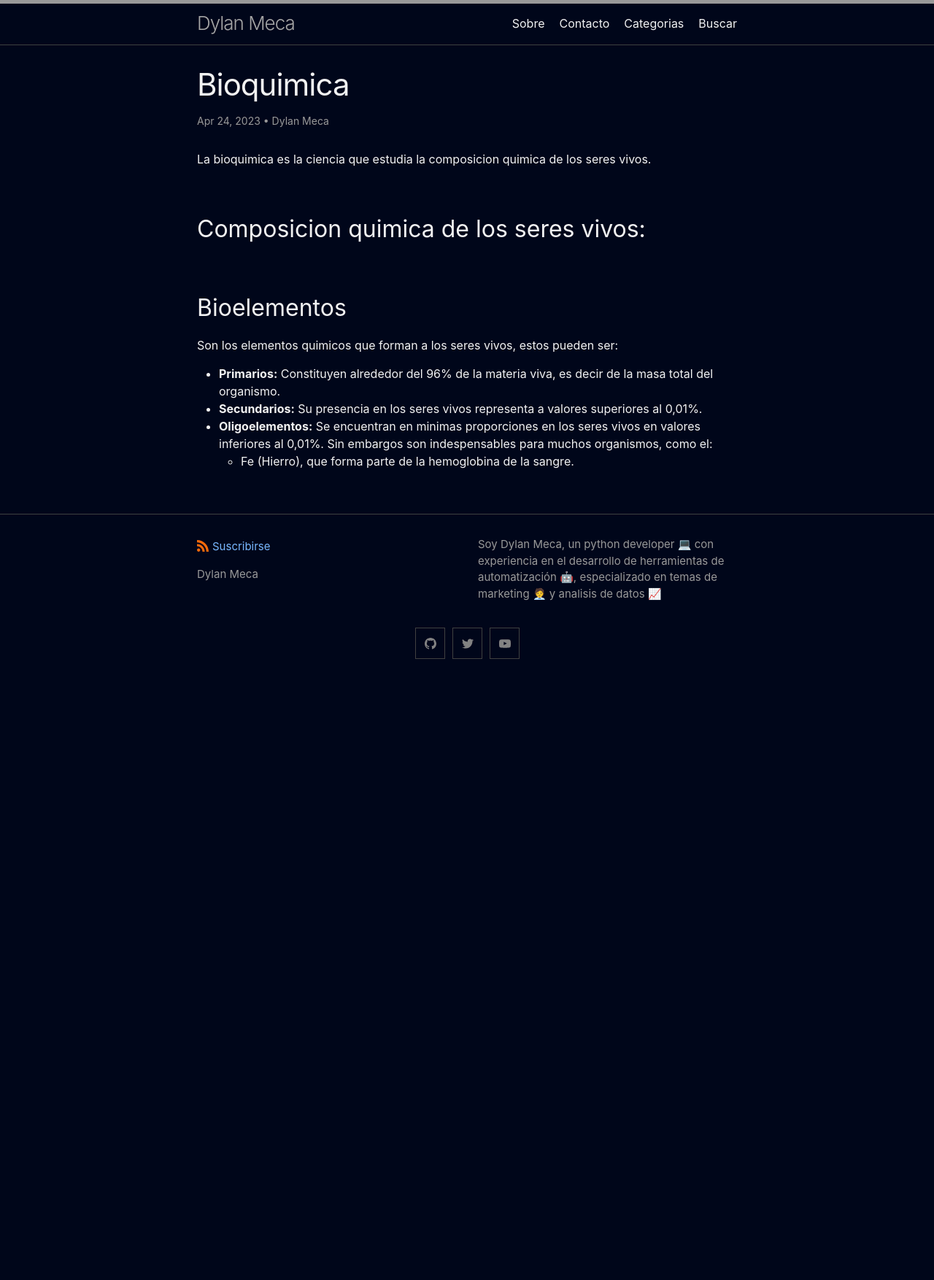
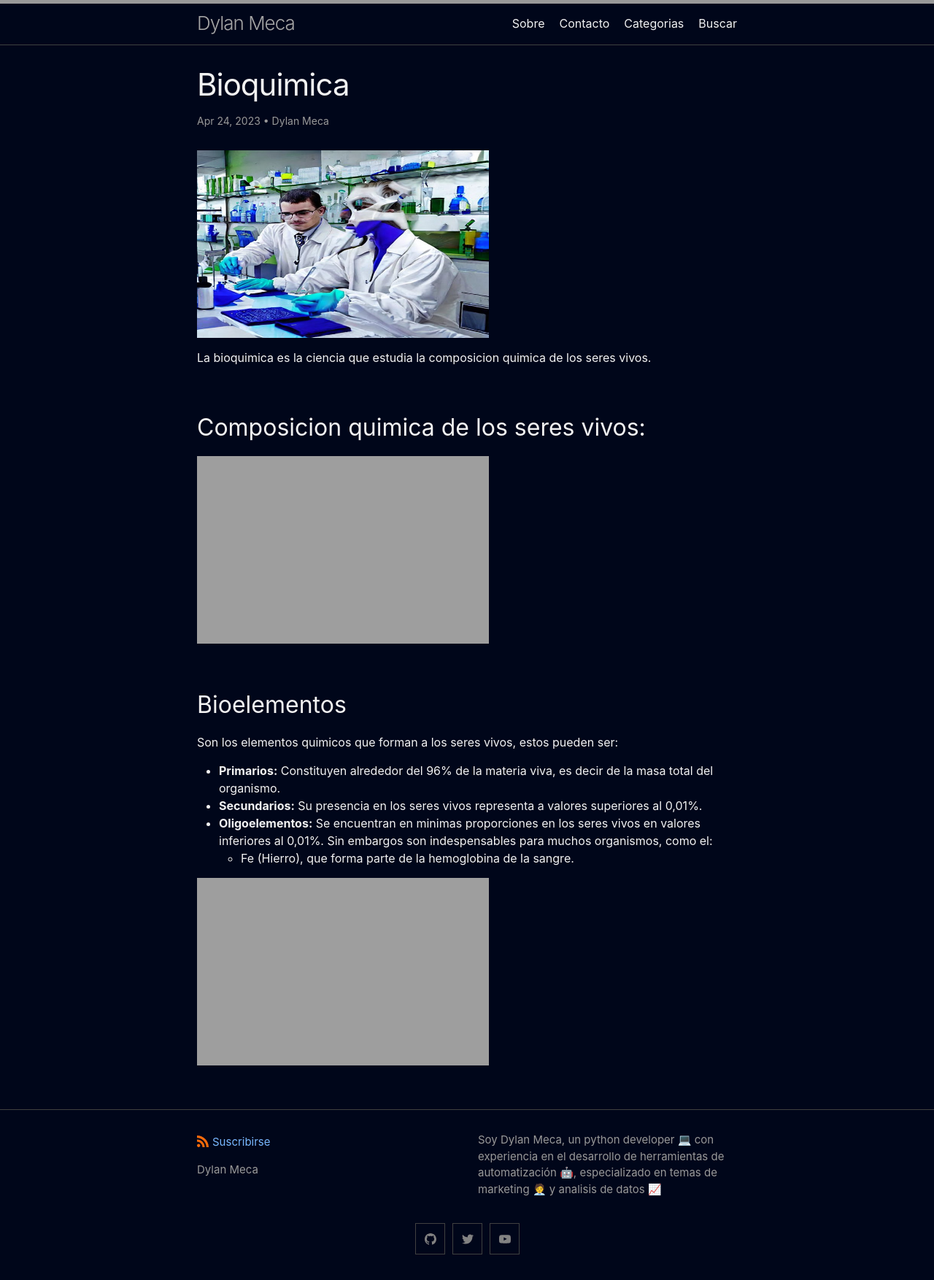
Before and after one commit to dylanmeca/dylanmeca.github.io, a Jekyll site: the page built from _posts/2023-04-24-Bioquimica.md, in a window 1280 px wide. Shown: the whole page at 73% size. Built offline with Jekyll 4.4.1, drawn with Linux system fonts in a browser that asks for light colours; a script that is not in the unit is left out; comment, search, counter and statistics services are not loaded; before the commit the page ends 938 px from its top, so only the background shows below that.

Commit message:
New Update

```diff
--- a/_posts/2023-04-24-Bioquimica.md
+++ b/_posts/2023-04-24-Bioquimica.md
@@ -1,7 +1,7 @@
 ---
 layout: post
 description: La bioquímica es una ciencia que se enfoca en el estudio de la composición química de los seres vivos. Los elementos químicos que conforman a los seres vivos se conocen como bioelementos, los cuales se clasifican en primarios, secundarios y oligoelementos. Los bioelementos primarios constituyen aproximadamente el 96% de la materia viva, mientras que los secundarios están presentes en cantidades superiores al 0,01%. Los oligoelementos se encuentran en cantidades muy pequeñas en los seres vivos, pero son indispensables para muchos organismos, como el hierro (Fe), que forma parte de la hemoglobina de la sangre.
-img:
+img: https://dylanmeca.github.io/assets/img/quimica/bioquimica-laboratorio.jfif
 author:
    - Dylan Meca
 keywords:
@@ -17,9 +17,13 @@ keywords:
    - Materia viva
 ---
 
+<img src="https://dylanmeca.github.io/assets/img/quimica/bioquimica-laboratorio.jfif" width="400px" height="257px">
+
 La bioquimica es la ciencia que estudia la composicion quimica de los seres vivos.
 
 ## Composicion quimica de los seres vivos:
+
+<img src="https://dylanmeca.github.io/assets/img/quimica/composicion-quimica.jpg" width="400px" height="257px">
 
 
 ## Bioelementos
@@ -29,3 +33,5 @@ Son los elementos quimicos que forman a los seres vivos, estos pueden ser:
 * **Secundarios:** Su presencia en los seres vivos representa a valores superiores al 0,01%.
 * **Oligoelementos:** Se encuentran en minimas proporciones en los seres vivos en valores inferiores al 0,01%. Sin embargos son indespensables para muchos organismos, como el:
   * Fe (Hierro), que forma parte de la hemoglobina de la sangre.
+
+<img src="https://dylanmeca.github.io/assets/img/quimica/hemoglobina.jpg" width="400px" height="257px">
```
